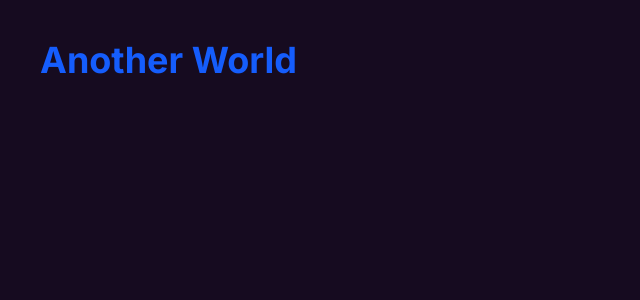
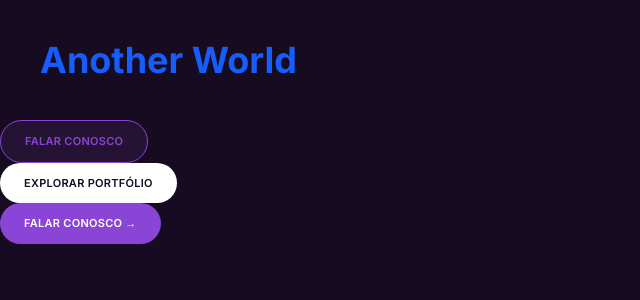
Before and after one commit to Another-World/FRONT-END, a React (Vite) app: page / in a window 1280 px wide. Shown: the top 300 px of the page, without its empty margins (0-640 px from the left). Built offline with nearby package versions, Linux system fonts and the light colour scheme.

Commit message:
feat:  pequenos ajustes

```diff
--- a/src/App.jsx
+++ b/src/App.jsx
@@ -1,22 +1,19 @@
-import Button from "./ui/Button";
+import Button from "./components/ui/Button";
+import SectionHeader from "./components/ui/SectionHeader";
 
 export default function App() {
   return (
+    <div>
 
-    <div>
-      <section>
+      <h1 className="text-4xl font-bold text-blue-600 p-10">
+        Another World
+      </h1>
 
-        <h1 className="text-4xl font-bold text-blue-600 p-10">
-          Another World
-        </h1>
-      </section>
+      <Button variant="outline">Falar conosco</Button>
+      <Button variant="white">Explorar portfólio</Button>
+      <Button variant="solid">Falar conosco →</Button>
 
-      <section>
-
-      </section>
-
+      <SectionHeader/>
     </div>
-
-
   )
 }
--- a/src/ui/Button.jsx
+++ b/src/components/ui/Button.jsx
@@ -40,9 +40,7 @@ export default function Button({ children, variant = "outline", ...props }) {
       >
         {children}
       </button>
-      <Button variant="outline">Falar conosco</Button>
-      <Button variant="white">Explorar portfólio</Button>
-      <Button variant="solid">Falar conosco →</Button>
+
     </div>
   );
 }
```
Also changed, not shown: src/components/ui/SectionHeader.jsx (renamed from src/ui/SectionHeader.jsx).
